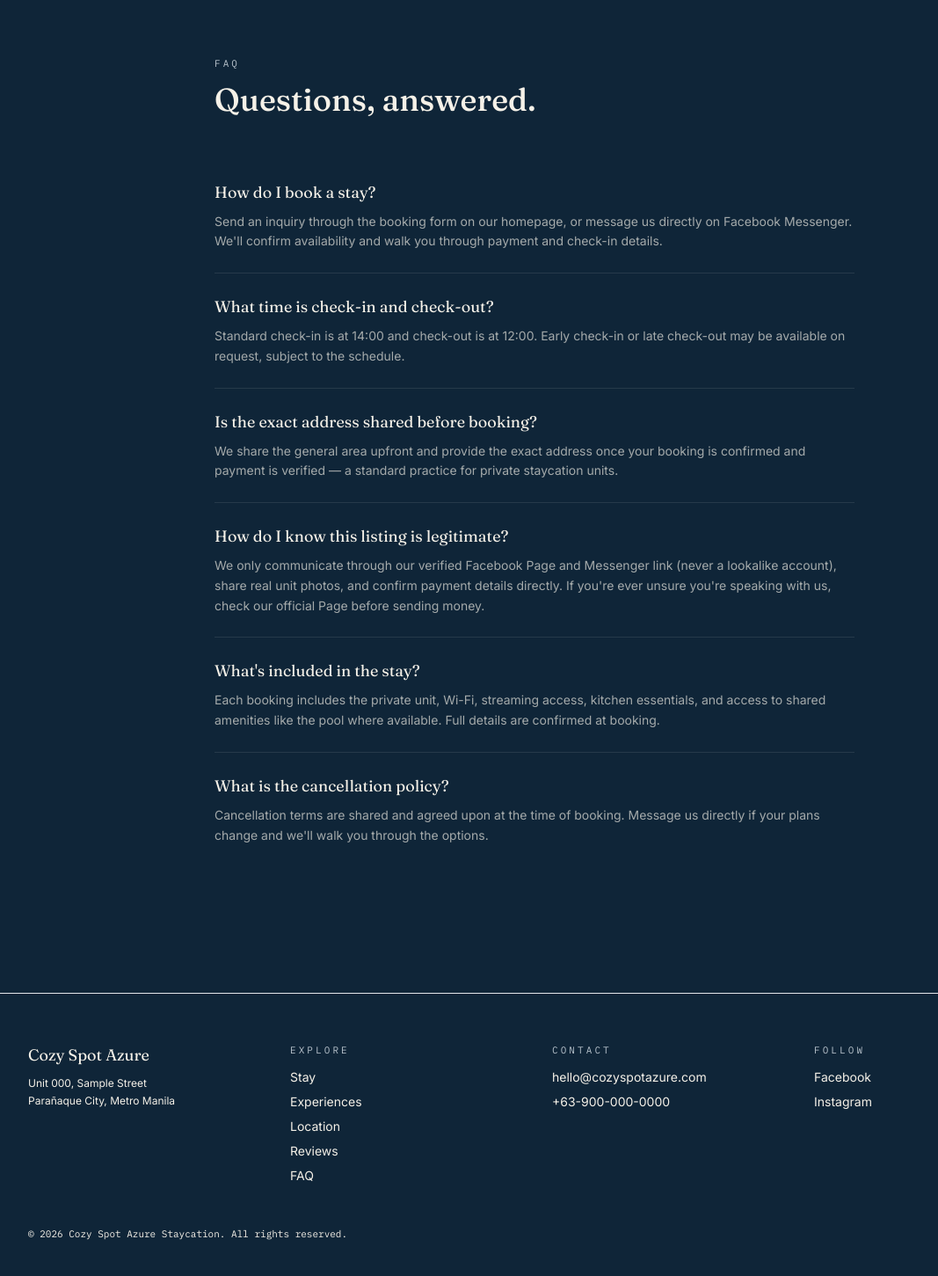
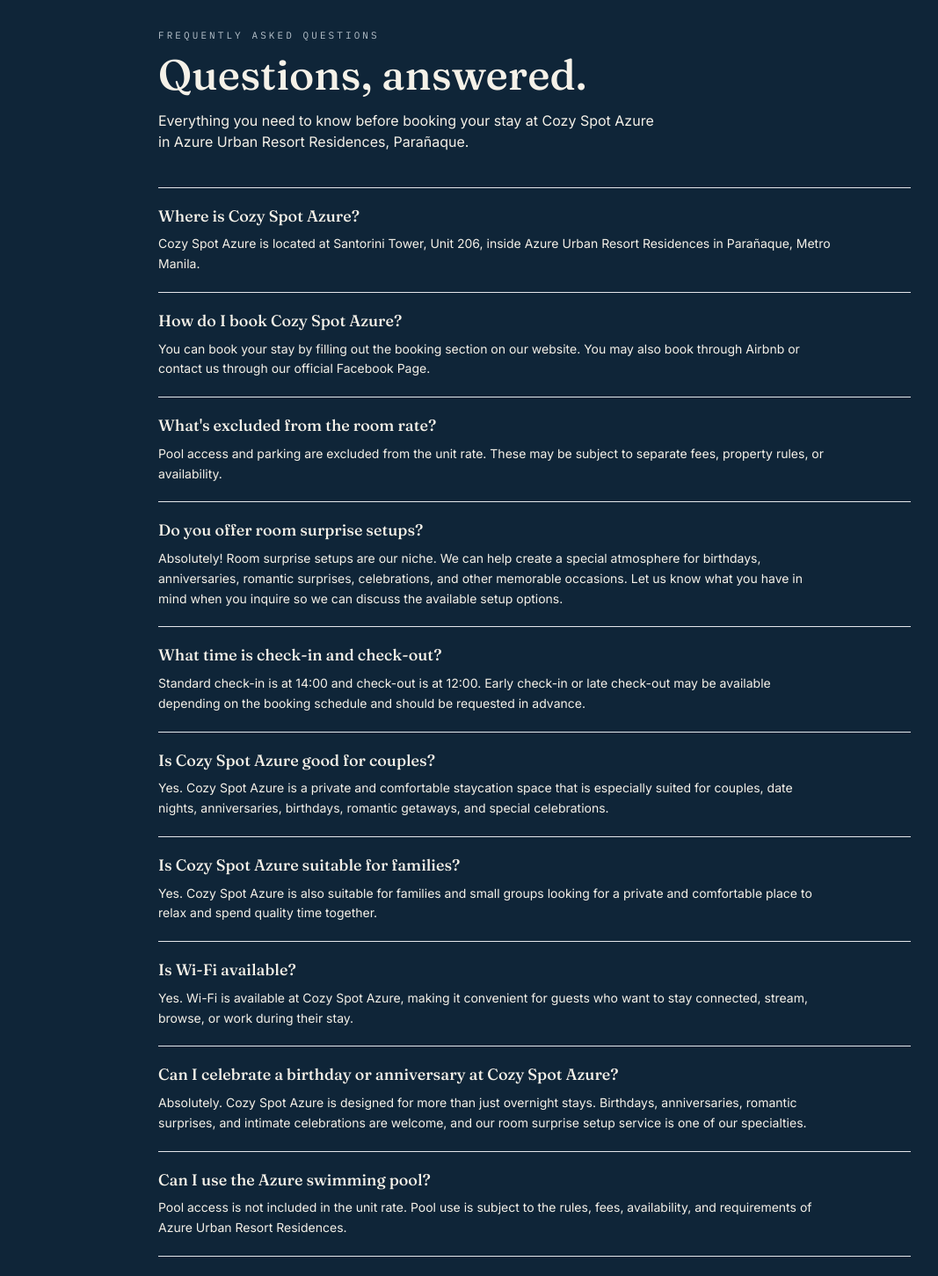
Before and after one commit to cozyspot-azurestaycation/cozyspotazurestaycation206, a Next.js app: page /faq in a window 1280 px wide. Shown: the part 80-1531 px from the top of the page at 88% size, without its empty margins (32-1099 px from the left). Built offline with nearby package versions, Linux system fonts and the light colour scheme; no server answers.

Commit message:
Update page.tsx

```diff
--- a/app/faq/page.tsx
+++ b/app/faq/page.tsx
@@ -3,67 +3,160 @@ import { FaqJsonLd, BreadcrumbJsonLd } from "@/components/json-ld";
 import { siteConfig } from "@/lib/site-config";
 
 export const metadata: Metadata = {
-  title: "FAQ",
-  description: `Answers to common questions about booking, check-in, and staying at ${siteConfig.name}.`,
-  alternates: { canonical: "/faq" },
+  title: "FAQ | Cozy Spot Azure Staycation",
+  description:
+    "Find answers about booking, room surprise setups, amenities, location, and staying at Cozy Spot Azure in Azure Urban Resort Residences, Parañaque, Metro Manila.",
+  alternates: {
+    canonical: "/faq",
+  },
 };
 
 const faqs = [
   {
-    question: "How do I book a stay?",
+    question: "Where is Cozy Spot Azure?",
     answer:
-      "Send an inquiry through the booking form on our homepage, or message us directly on Facebook Messenger. We'll confirm availability and walk you through payment and check-in details.",
+      "Cozy Spot Azure is located at Santorini Tower, Unit 206, inside Azure Urban Resort Residences in Parañaque, Metro Manila.",
+  },
+  {
+    question: "How do I book Cozy Spot Azure?",
+    answer:
+      "You can book your stay by filling out the booking section on our website. You may also book through Airbnb or contact us through our official Facebook Page.",
+  },
+  {
+    question: "What's excluded from the room rate?",
+    answer:
+      "Pool access and parking are excluded from the unit rate. These may be subject to separate fees, property rules, or availability.",
+  },
+  {
+    question: "Do you offer room surprise setups?",
+    answer:
+      "Absolutely! Room surprise setups are our niche. We can help create a special atmosphere for birthdays, anniversaries, romantic surprises, celebrations, and other memorable occasions. Let us know what you have in mind when you inquire so we can discuss the available setup options.",
   },
   {
     question: "What time is check-in and check-out?",
-    answer: `Standard check-in is at ${siteConfig.checkInTime} and check-out is at ${siteConfig.checkOutTime}. Early check-in or late check-out may be available on request, subject to the schedule.`,
+    answer: `Standard check-in is at ${siteConfig.checkInTime} and check-out is at ${siteConfig.checkOutTime}. Early check-in or late check-out may be available depending on the booking schedule and should be requested in advance.`,
   },
   {
-    question: "Is the exact address shared before booking?",
+    question: "Is Cozy Spot Azure good for couples?",
     answer:
-      "We share the general area upfront and provide the exact address once your booking is confirmed and payment is verified — a standard practice for private staycation units.",
+      "Yes. Cozy Spot Azure is a private and comfortable staycation space that is especially suited for couples, date nights, anniversaries, birthdays, romantic getaways, and special celebrations.",
   },
   {
-    question: "How do I know this listing is legitimate?",
+    question: "Is Cozy Spot Azure suitable for families?",
     answer:
-      "We only communicate through our verified Facebook Page and Messenger link (never a lookalike account), share real unit photos, and confirm payment details directly. If you're ever unsure you're speaking with us, check our official Page before sending money.",
+      "Yes. Cozy Spot Azure is also suitable for families and small groups looking for a private and comfortable place to relax and spend quality time together.",
   },
   {
-    question: "What's included in the stay?",
+    question: "Is Wi-Fi available?",
     answer:
-      "Each booking includes the private unit, Wi-Fi, streaming access, kitchen essentials, and access to shared amenities like the pool where available. Full details are confirmed at booking.",
+      "Yes. Wi-Fi is available at Cozy Spot Azure, making it convenient for guests who want to stay connected, stream, browse, or work during their stay.",
   },
   {
-    question: "What is the cancellation policy?",
+    question: "Can I celebrate a birthday or anniversary at Cozy Spot Azure?",
     answer:
-      "Cancellation terms are shared and agreed upon at the time of booking. Message us directly if your plans change and we'll walk you through the options.",
+      "Absolutely. Cozy Spot Azure is designed for more than just overnight stays. Birthdays, anniversaries, romantic surprises, and intimate celebrations are welcome, and our room surprise setup service is one of our specialties.",
+  },
+  {
+    question: "Can I use the Azure swimming pool?",
+    answer:
+      "Pool access is not included in the unit rate. Pool use is subject to the rules, fees, availability, and requirements of Azure Urban Resort Residences.",
+  },
+  {
+    question: "Is parking included?",
+    answer:
+      "No. Parking is not included in the unit rate. Guests who need parking should inquire about the available parking options and applicable fees before their stay.",
+  },
+  {
+    question: "How can I contact Cozy Spot Azure?",
+    answer:
+      "You can contact Cozy Spot Azure through our booking section, Airbnb, or our official Facebook Page. We recommend using the official contact channels provided on this website when making an inquiry.",
   },
 ];
 
 export default function FaqPage() {
   return (
-    <div className="mx-auto max-w-3xl px-5 py-32 sm:py-36">
+    <main className="min-h-screen bg-linen">
       <FaqJsonLd items={faqs} />
+
       <BreadcrumbJsonLd
         items={[
-          { name: "Home", url: siteConfig.url },
-          { name: "FAQ", url: `${siteConfig.url}/faq` },
+          {
+            name: "Home",
+            url: siteConfig.url,
+          },
+          {
+            name: "FAQ",
+            url: `${siteConfig.url}/faq`,
+          },
         ]}
       />
 
-      <p className="eyebrow">FAQ</p>
-      <h1 className="mt-3 font-display text-4xl font-medium">
+      <section className="mx-auto max-w-4xl px-5 py-24 sm:py-28">
+
+        {/* Heading */}
+        <div className="max-w-2xl">
+          <p className="eyebrow text-brass">
+            Frequently Asked Questions
+          </p>
+
+          <h1 className="mt-3 font-display text-4xl font-medium leading-tight text-ink sm:text-5xl">
             Questions, answered.
           </h1>
 
-      <dl className="mt-12 divide-y divide-ivory/10">
+          <p className="mt-4 max-w-xl text-sm leading-relaxed text-ink/60 sm:text-base">
+            Everything you need to know before booking your stay at
+            Cozy Spot Azure in Azure Urban Resort Residences, Parañaque.
+          </p>
+        </div>
+
+        {/* FAQ list */}
+        <dl className="mt-10 divide-y divide-ink/10 border-t border-ink/10">
           {faqs.map((faq) => (
-          <div key={faq.question} className="py-6">
-            <dt className="font-display text-lg text-ivory">{faq.question}</dt>
-            <dd className="mt-2 text-sm leading-relaxed text-ivory/65">{faq.answer}</dd>
+            <div
+              key={faq.question}
+              className="py-5"
+            >
+              <dt className="font-display text-lg font-medium leading-snug text-ink">
+                {faq.question}
+              </dt>
+
+              <dd className="mt-2 max-w-3xl text-sm leading-relaxed text-ink/60">
+                {faq.answer}
+              </dd>
             </div>
           ))}
         </dl>
+
+        {/* Contact */}
+        <div className="mt-10 border-t border-ink/10 pt-6">
+          <p className="text-sm text-ink/50">
+            Still have a question?
+          </p>
+
+          <div className="mt-2 flex flex-col gap-3 sm:flex-row sm:items-center">
+            <a
+              href="/#book"
+              className="text-sm font-medium text-ink underline underline-offset-4 transition-colors hover:text-brass"
+            >
+              Check availability →
+            </a>
+
+            <span className="hidden text-ink/20 sm:inline">
+              ·
+            </span>
+
+            <a
+              href={siteConfig.messengerUrl}
+              target="_blank"
+              rel="noopener noreferrer"
+              className="text-sm font-medium text-ink underline underline-offset-4 transition-colors hover:text-brass"
+            >
+              Message Cozy Spot Azure
+            </a>
           </div>
+        </div>
+
+      </section>
+    </main>
   );
 }
```
Lines whose indentation alone changed are shown as unchanged.
